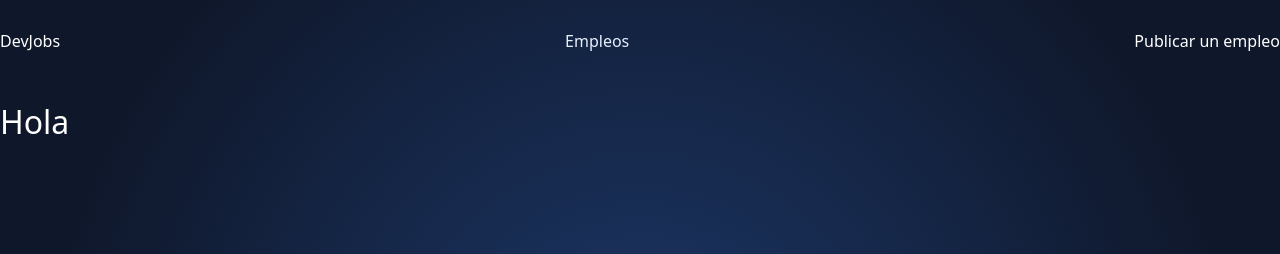
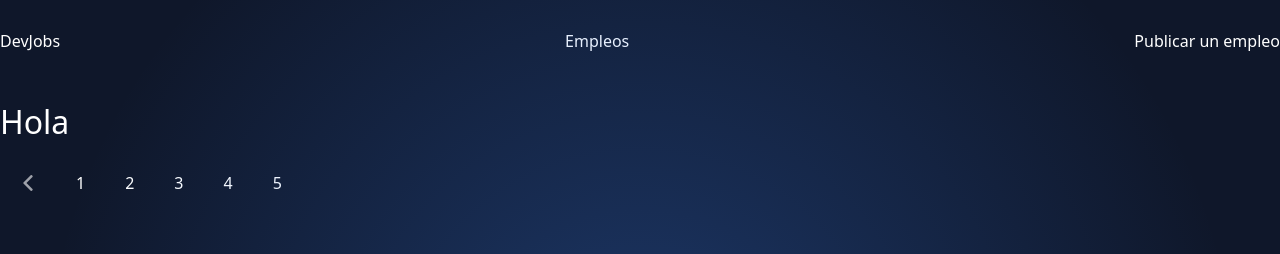
Before and after one commit to sergioluis24/react-practiceOne, a React (Vite) app: page / in a window 1280 px wide. Shown: the top 254 px of the page. Built offline with nearby package versions, Linux system fonts and the light colour scheme.

Commit message:
Feat:Start to layout the pagination

```diff
--- a/src/App.css
+++ b/src/App.css
@@ -79,7 +79,7 @@ pre {
  */
 
 a {
-  background-color: transparent;
+  /* background-color: transparent;   */
 }
 
 /**
--- a/src/App.jsx
+++ b/src/App.jsx
@@ -3,15 +3,14 @@ import "./index.css";
 import { Background } from "./components/background.jsx";
 // import { Header } from "./components/Header.jsx";
 import { Header } from "./components/Header.jsx";
+import { ContentPrimary } from "./components/Content-primary.jsx";
 import { Footer } from "./components/Footer.jsx";
 function App() {
   return (
     <>
       <Background>
         <Header />
-        <main className="grow shrink">
-          <h1>Hola</h1>
-        </main>
+        <ContentPrimary />
         <Footer />
       </Background>
     </>
--- /dev/null
+++ b/src/components/Content-primary.jsx
@@ -0,0 +1,12 @@
+import { Pagination } from "./Pagination.jsx";
+
+export function ContentPrimary() {
+  return (
+    <>
+      <main className="grow shrink">
+        <h1>Hola</h1>
+        <Pagination currtenPage={1} totalPages={5} />
+      </main>
+    </>
+  );
+}
--- /dev/null
+++ b/src/components/Pagination.jsx
@@ -0,0 +1,22 @@
+import arrow from "./../assets/right-arrow.png";
+export function Pagination({ currentPage = 1, totalPages = 5 }) {
+  const pages = Array.from({ length: totalPages }, (_, i) => i + 1);
+
+  return (
+    <>
+      <section className="flex items-center">
+        <a className="invert opacity-60 w-14 px-5 py-3 rounded-xl cursor-pointer hover:bg-amber-50 hover:text-gray-900 hover:invert-0">
+          <img src={arrow} alt="" className="rotate-180 " />
+        </a>
+        {pages.map((page) => (
+          <a
+            key={page}
+            className="px-5 py-3 rounded-xl cursor-pointer hover:bg-amber-50 hover:text-gray-900"
+          >
+            {page}
+          </a>
+        ))}
+      </section>
+    </>
+  );
+}
--- a/src/components/background.jsx
+++ b/src/components/background.jsx
@@ -3,7 +3,7 @@ export function Background({ children }) {
     <div className="min-h-screen w-full bg-[#0f172a] relative flex flex-col">
       {/* Blue Radial Glow Background */}
       <div
-        className="absolute inset-0 z-0"
+        className="absolute inset-0 z-0 pointer-events-none"
         style={{
           backgroundImage: `radial-gradient(circle 600px at 50% 50%, rgba(59,130,246,0.3), transparent)`,
         }}
```
Also changed, not shown: src/assets/right-arrow.png (added).
